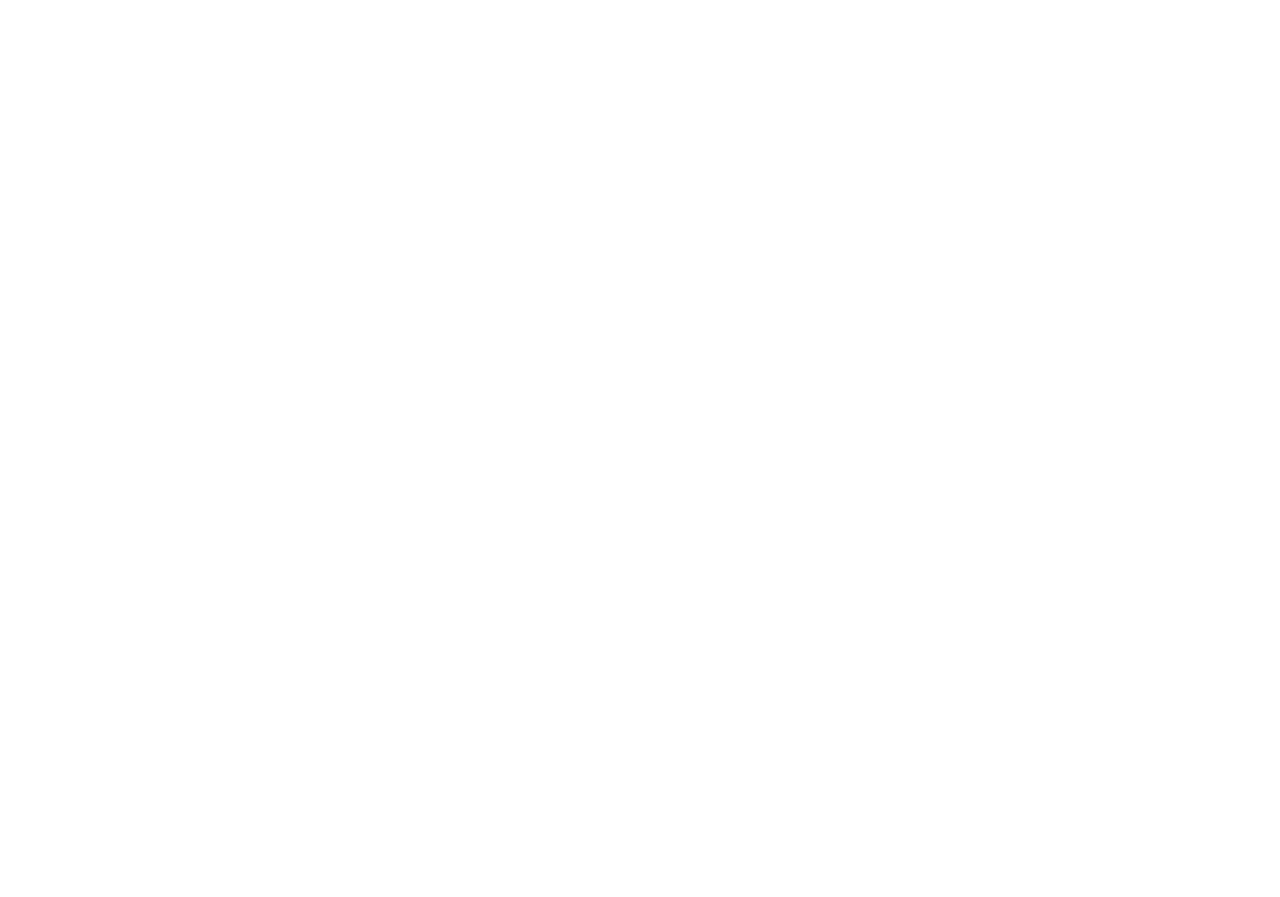
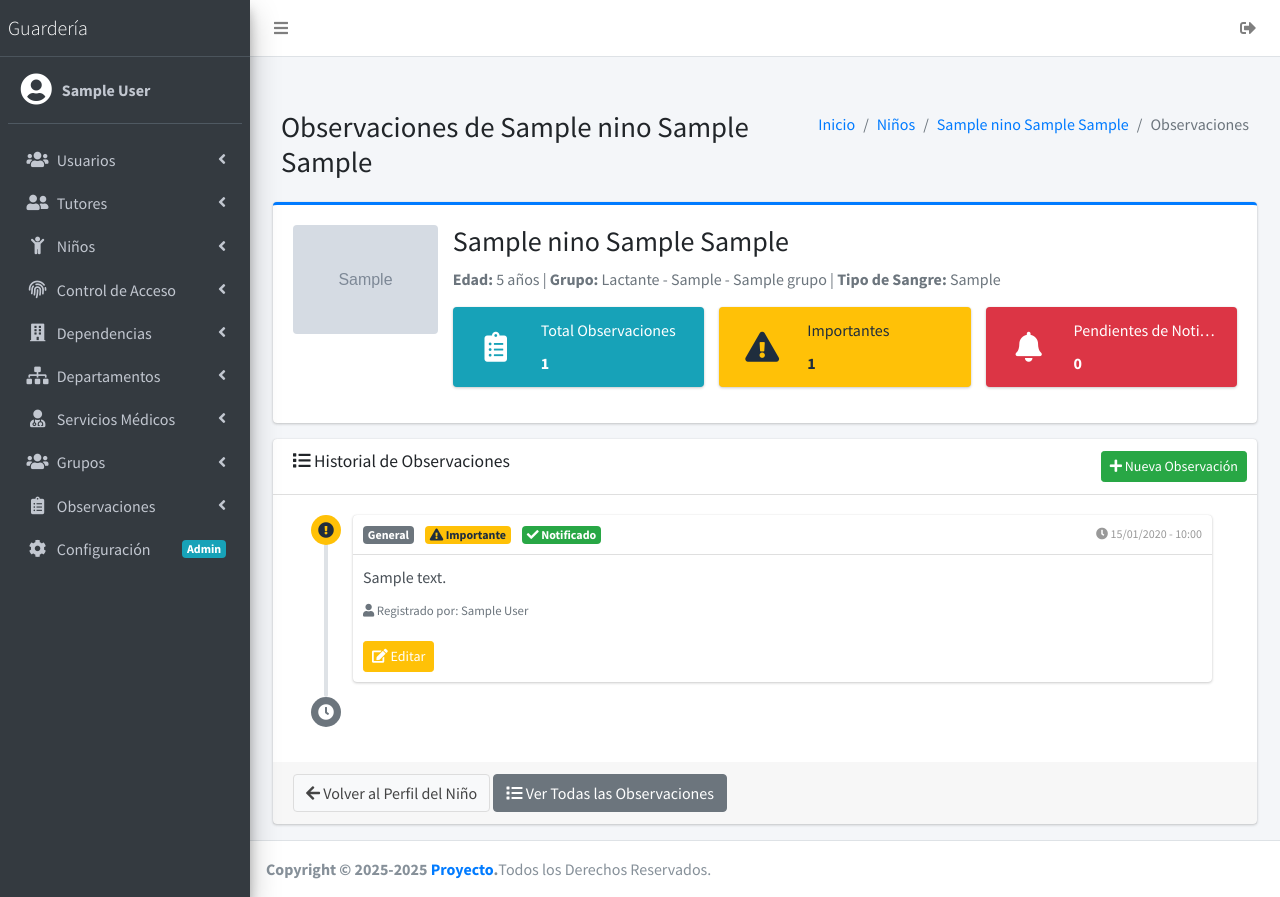
Before and after one commit to NASA312/proyecto, a Django app: page /guarderia/ninos/1/observaciones/ in a window 1280 px wide. Before the commit the page is empty. Before the commit the page ends 800 px from the top, so only its background shows below. Run offline with Django 5.2, Linux system fonts and the light colour scheme; a user stored in the database is signed in; tables that the repository leaves empty hold one stand-in row (values such as "Sample post"); grey boxes marked "Sample" are stand-in pictures; some libraries are stand-ins or nearby versions.

Commit message:
Añadir plantilla para observaciones por niño y mejorar la navegación; actualizar el botón de cancelar en la edición de observaciones.

```diff
--- a/src/guarderia/templates/guarderia/observaciones/editar.html
+++ b/src/guarderia/templates/guarderia/observaciones/editar.html
@@ -69,7 +69,7 @@
               <button type="submit" class="btn btn-warning">
                 <i class="fas fa-save"></i> Actualizar
               </button>
-              <a href="{% url 'guarderia:observaciones_nino' observacion.nino.id %}" class="btn btn-default">
+              <a href="{% url 'guarderia:lista_observaciones' %}" class="btn btn-default">
                 <i class="fas fa-times"></i> Cancelar
               </a>
             </div>
--- a/src/guarderia/templates/guarderia/observaciones/por_nino.html
+++ b/src/guarderia/templates/guarderia/observaciones/por_nino.html
@@ -0,0 +1,236 @@
+{% extends 'base.html' %}
+{% load static %}
+
+{% block title %}Observaciones de {{ nino.nombre_completo }}{% endblock %}
+
+{% block content %}
+<div class="content-header">
+  <div class="container-fluid">
+    <div class="row mb-2">
+      <div class="col-sm-6">
+        <h1 class="m-0">Observaciones de {{ nino.nombre_completo }}</h1>
+      </div>
+      <div class="col-sm-6">
+        <ol class="breadcrumb float-sm-right">
+          <li class="breadcrumb-item"><a href="{% url 'guarderia:dashboard' %}">Inicio</a></li>
+          <li class="breadcrumb-item"><a href="{% url 'guarderia:lista_ninos' %}">Niños</a></li>
+          <li class="breadcrumb-item"><a href="{% url 'guarderia:detalle_nino' nino.id %}">{{ nino.nombre_completo }}</a></li>
+          <li class="breadcrumb-item active">Observaciones</li>
+        </ol>
+      </div>
+    </div>
+  </div>
+</div>
+
+<section class="content">
+  <div class="container-fluid">
+
+    <!-- Información del Niño -->
+    <div class="row">
+      <div class="col-12">
+        <div class="card card-primary card-outline">
+          <div class="card-body">
+            <div class="row">
+              <div class="col-md-2 text-center">
+                {% if nino.foto %}
+                  <img src="{{ nino.foto.url }}" alt="{{ nino.nombre_completo }}" class="img-fluid rounded" style="max-height: 150px;">
+                {% else %}
+                  <i class="fas fa-child fa-5x text-muted"></i>
+                {% endif %}
+              </div>
+              <div class="col-md-10">
+                <h3>{{ nino.nombre_completo }}</h3>
+                <p class="text-muted">
+                  <strong>Edad:</strong> {{ nino.edad }} años |
+                  <strong>Grupo:</strong> {{ nino.grupo|default:"Sin grupo asignado" }} |
+                  <strong>Tipo de Sangre:</strong> {{ nino.tipo_sangre|default:"-" }}
+                </p>
+
+                <!-- Estadísticas de Observaciones -->
+                <div class="row mt-3">
+                  <div class="col-md-4">
+                    <div class="info-box bg-info">
+                      <span class="info-box-icon"><i class="fas fa-clipboard-list"></i></span>
+                      <div class="info-box-content">
+                        <span class="info-box-text">Total Observaciones</span>
+                        <span class="info-box-number">{{ total }}</span>
+                      </div>
+                    </div>
+                  </div>
+                  <div class="col-md-4">
+                    <div class="info-box bg-warning">
+                      <span class="info-box-icon"><i class="fas fa-exclamation-triangle"></i></span>
+                      <div class="info-box-content">
+                        <span class="info-box-text">Importantes</span>
+                        <span class="info-box-number">{{ importantes }}</span>
+                      </div>
+                    </div>
+                  </div>
+                  <div class="col-md-4">
+                    <div class="info-box bg-danger">
+                      <span class="info-box-icon"><i class="fas fa-bell"></i></span>
+                      <div class="info-box-content">
+                        <span class="info-box-text">Pendientes de Notificar</span>
+                        <span class="info-box-number">{{ pendientes_notificar }}</span>
+                      </div>
+                    </div>
+                  </div>
+                </div>
+              </div>
+            </div>
+          </div>
+        </div>
+      </div>
+    </div>
+
+    <!-- Lista de Observaciones -->
+    <div class="row">
+      <div class="col-12">
+        <div class="card">
+          <div class="card-header">
+            <h3 class="card-title"><i class="fas fa-list"></i> Historial de Observaciones</h3>
+            <div class="card-tools">
+              <a href="{% url 'guarderia:registrar_observacion' %}?nino_id={{ nino.id }}" class="btn btn-success btn-sm">
+                <i class="fas fa-plus"></i> Nueva Observación
+              </a>
+            </div>
+          </div>
+          <div class="card-body">
+            {% if observaciones %}
+              <div class="timeline">
+                {% for obs in observaciones %}
+                  <!-- Timeline Item -->
+                  <div>
+                    <i class="fas fa-{% if obs.importante %}exclamation-circle bg-warning{% elif obs.tipo == 'SALUD' %}heartbeat bg-danger{% elif obs.tipo == 'CONDUCTA' %}user bg-info{% elif obs.tipo == 'ACADEMICO' %}graduation-cap bg-success{% else %}clipboard bg-secondary{% endif %}"></i>
+                    <div class="timeline-item">
+                      <span class="time">
+                        <i class="fas fa-clock"></i> {{ obs.fecha|date:"d/m/Y" }} - {{ obs.hora|time:"H:i" }}
+                      </span>
+
+                      <h3 class="timeline-header">
+                        <span class="badge badge-{% if obs.tipo == 'SALUD' %}danger{% elif obs.tipo == 'CONDUCTA' %}info{% elif obs.tipo == 'MATERIAL' %}warning{% else %}secondary{% endif %}">
+                          {{ obs.get_tipo_display }}
+                        </span>
+                        {% if obs.importante %}
+                          <span class="badge badge-warning ml-2">
+                            <i class="fas fa-exclamation-triangle"></i> Importante
+                          </span>
+                        {% endif %}
+                        {% if obs.notificar_tutor %}
+                          {% if obs.notificado %}
+                            <span class="badge badge-success ml-2">
+                              <i class="fas fa-check"></i> Notificado
+                            </span>
+                          {% else %}
+                            <span class="badge badge-danger ml-2">
+                              <i class="fas fa-clock"></i> Pendiente de notificar
+                            </span>
+                          {% endif %}
+                        {% endif %}
+                      </h3>
+
+                      <div class="timeline-body">
+                        {{ obs.descripcion }}
+
+                        {% if obs.registrado_por %}
+                          <p class="text-muted mt-2 mb-0">
+                            <small><i class="fas fa-user"></i> Registrado por: {{ obs.registrado_por.get_full_name|default:obs.registrado_por.username }}</small>
+                          </p>
+                        {% endif %}
+                      </div>
+
+                      <div class="timeline-footer">
+                        <a href="{% url 'guarderia:editar_observacion' obs.id %}" class="btn btn-warning btn-sm">
+                          <i class="fas fa-edit"></i> Editar
+                        </a>
+                        {% if obs.notificar_tutor and not obs.notificado %}
+                          <button class="btn btn-success btn-sm btnMarcarNotificado" data-id="{{ obs.id }}">
+                            <i class="fas fa-check"></i> Marcar como Notificado
+                          </button>
+                        {% endif %}
+                      </div>
+                    </div>
+                  </div>
+                {% endfor %}
+
+                <!-- END Timeline Item -->
+                <div>
+                  <i class="fas fa-clock bg-gray"></i>
+                </div>
+              </div>
+            {% else %}
+              <div class="alert alert-info">
+                <i class="icon fas fa-info-circle"></i>
+                No hay observaciones registradas para este niño.
+                <a href="{% url 'guarderia:registrar_observacion' %}?nino_id={{ nino.id }}">Haga clic aquí para agregar una.</a>
+              </div>
+            {% endif %}
+          </div>
+          <div class="card-footer">
+            <a href="{% url 'guarderia:detalle_nino' nino.id %}" class="btn btn-default">
+              <i class="fas fa-arrow-left"></i> Volver al Perfil del Niño
+            </a>
+            <a href="{% url 'guarderia:lista_observaciones' %}" class="btn btn-secondary">
+              <i class="fas fa-list"></i> Ver Todas las Observaciones
+            </a>
+          </div>
+        </div>
+      </div>
+    </div>
+
+  </div>
+</section>
+{% endblock %}
+
+{% block scripts %}
+<script>
+$(document).ready(function() {
+  // Marcar observación como notificada
+  $('.btnMarcarNotificado').on('click', function() {
+    const observacionId = $(this).data('id');
+    const btn = $(this);
+
+    Swal.fire({
+      title: '¿Marcar como notificado?',
+      text: 'Esta observación se marcará como notificada al tutor',
+      icon: 'question',
+      showCancelButton: true,
+      confirmButtonText: 'Sí, marcar',
+      cancelButtonText: 'Cancelar',
+      confirmButtonColor: '#28a745',
+      cancelButtonColor: '#6c757d'
+    }).then((result) => {
+      if (result.isConfirmed) {
+        $.ajax({
+          url: `/guarderia/observaciones/${observacionId}/notificar/`,
+          method: 'POST',
+          headers: {
+            'X-CSRFToken': '{{ csrf_token }}'
+          },
+          success: function(response) {
+            if (response.success) {
+              Swal.fire({
+                icon: 'success',
+                title: '¡Éxito!',
+                text: response.message,
+                timer: 1500,
+                showConfirmButton: false
+              }).then(() => {
+                location.reload();
+              });
+            }
+          },
+          error: function() {
+            Swal.fire({
+              icon: 'error',
+              title: 'Error',
+              text: 'No se pudo marcar la observación'
+            });
+          }
+        });
+      }
+    });
+  });
+});
+</script>
+{% endblock %}
```
